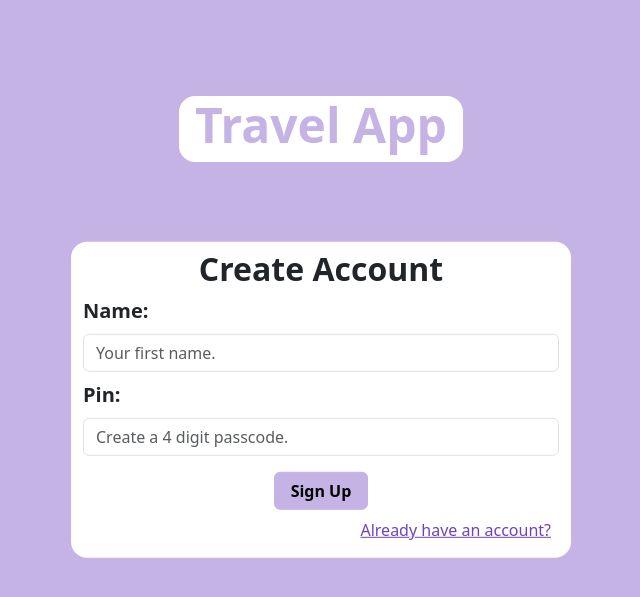
After one commit to mhm1117/travel-app, a PHP site: page /createAccount.php in a window 1280 px wide. The commit adds this page. Shown: the top 597 px of the page, without its empty margins (319-959 px from the left). Run offline with PHP 8.4, Linux system fonts and the light colour scheme.

Commit message:
made create account own page and fixed some login/signup stuff

```diff
--- /dev/null
+++ b/createAccount.php
@@ -0,0 +1,51 @@
+<?php
+require_once "includes/signup/signup_view.inc.php";
+require_once "includes/config_session.inc.php";
+?>
+
+<!DOCTYPE html>
+<html lang="en">
+<head>
+    <meta charset="UTF-8">
+    <meta name="viewport" content="width=device-width, initial-scale=1.0">
+
+    <link rel="stylesheet" href="../../css/main.min.css">
+    <link rel="stylesheet" href="../../css/styles.css"/>
+
+    <script src="js/script.js"></script>
+    <script defer src="https://cdn.jsdelivr.net/npm/@popperjs/core@2.11.8/dist/umd/popper.min.js" integrity="sha384-I7E8VVD/ismYTF4hNIPjVp/Zjvgyol6VFvRkX/vR+Vc4jQkC+hVqc2pM8ODewa9r" crossorigin="anonymous"></script>
+    <script defer src="https://cdn.jsdelivr.net/npm/bootstrap@5.3.3/dist/js/bootstrap.min.js" integrity="sha384-0pUGZvbkm6XF6gxjEnlmuGrJXVbNuzT9qBBavbLwCsOGabYfZo0T0to5eqruptLy" crossorigin="anonymous"></script>
+
+    <link rel="icon" type="image/x-icon" href="assets/travel-icon.svg">
+    <title>Travel App</title>
+</head>
+<body class="bg-mainlight">
+
+    <a class="text-decoration-none link-mainlight" href="index.php">
+        <h1 class="fw-bold text-mainlight bg-white mx-auto mt-5 pb-2 px-3 rounded-4 fs-lg mt-sm-7"
+        style="width: fit-content;">Travel App</h1>
+    </a>
+
+    <div id="signupDiv" class="container d-flex flex-column position-absolute top-50 start-50 translate-middle py-2 w-75
+                 rounded-4 bg-white" style="max-width: 500px;">
+            <h2 class="fw-bold text-center" id="signInLabel">Create Account</h2>
+            <form action="includes/signup/signup.inc.php" method="POST">
+                <div class="mb-3">
+                    <label for="username" class="form-label fw-bold fs-5">Name:</label>
+                    <?php signup_username_input(); ?>
+                    <label for="pin" class="form-label fw-bold fs-5">Pin:</label>
+                    <input type="password" id="pinSU" name="pin" class="form-control mb-2" placeholder="Create a 4 digit passcode.">
+                </div>
+                <div id="signUpErrs" class="text-center fw-bold">
+                    <?php check_signup_errors(); ?>
+                </div>
+                <div class="text-center">
+                    <button type="submit" id="signUpBtn" class="btn btn-mainlight px-3 fw-bold">Sign Up</button>
+                </div>
+            </form>
+            <a id="alreadyAcctBtn" class="link link-maincolor text-end me-2 my-2" href="index.php">Already have an account?</a>
+    </div>
+
+    <?php include "includes/footer.inc.php" ?>
+</body>
+</html>
--- a/includes/footer.inc.php
+++ b/includes/footer.inc.php
@@ -1,4 +1,4 @@
 
-<footer class="position-absolute bottom-0 start-0 text-secondary pb-1 ps-2">
+<!-- <footer class="position-absolute bottom-0 start-0 text-secondary pb-1 ps-2">
     Matilda Michel @ 2024
-</footer>
+</footer> -->
--- a/includes/signup/signup.inc.php
+++ b/includes/signup/signup.inc.php
@@ -18,7 +18,7 @@
         if (is_username_taken($pdo, $username)) {
             $errors["username_taken"] = "Username already taken!";
         }
-        if (is_pin_invalid($pin)) {
+        if (!isset($errors["empty_input"]) && is_pin_invalid($pin)) {
             $errors["invalid_pin"] = "Pin is invalid! Must be 4 digits!";
         }
 
@@ -30,7 +30,7 @@
             $signupUsername = $username;
             $_SESSION["signup_username"] = $signupUsername;
 
-            header("Location: ../../index.php");
+            header("Location: ../../createAccount.php");
             die();
         }
 
@@ -46,6 +46,6 @@
         die("Query failed: " . $e->getMessage());
     }
 } else {
-    header("Location: ../../index.php");
+    header("Location: ../../createAccount.php");
     die();
 }
--- a/includes/signup/signup_contr.inc.php
+++ b/includes/signup/signup_contr.inc.php
@@ -23,7 +23,7 @@
 function is_pin_invalid(string $pin) {
 
     $pattern = '/^[0-9]+$/';
-    if (!preg_match($pattern, $pin)) {
+    if (!preg_match($pattern, $pin) || strlen($pin) != 4) {
         return true;
     } else {
         return false;
--- a/includes/signup/signup_view.inc.php
+++ b/includes/signup/signup_view.inc.php
@@ -23,7 +23,11 @@
         }
 
         unset($_SESSION["errors_signup"]);
-    } else if (isset($_GET["signup"]) && $_GET["signup"] === "success") {
-        echo "<p class='signup-success  text-success'>Successfully created new user!</p>";
     }
 }
+
+function check_signup_success() {
+    if (isset($_GET["signup"]) && $_GET["signup"] === "success") {
+        echo "<p class='signup-success text-success mt-2'>Successfully created an account!</p>";
+    }
+}
--- a/tripPage.php
+++ b/tripPage.php
@@ -25,9 +25,9 @@
 
     <?php include "includes/nav.php" ?>
 
-    <main class="d-flex flex-column container-fluid" style="height: 100vh;">
+    <main class="d-flex flex-column container-fluid">
 
-      <div id="content" class="d-flex flex-column container text-center gap-4" style="margin-top: 15vh;">
+      <div id="" class="d-flex flex-column container text-center gap-4" style="margin-top: 15vh;">
         <h1 class="text-light" style="font-family: 'Northwest';-webkit-text-stroke: 2px;-webkit-text-stroke-color: var(--bs-dark);"><?php echo $trip["name"]; ?></h1>
         <div class="fw-bolder fs-3 text-light" style="max-width: 90%;-webkit-text-stroke: 2px;-webkit-text-stroke-color: var(--bs-dark);" id="tripSummary">
           <p>
```
Also changed, not shown: index.php (+6 -22 lines).
